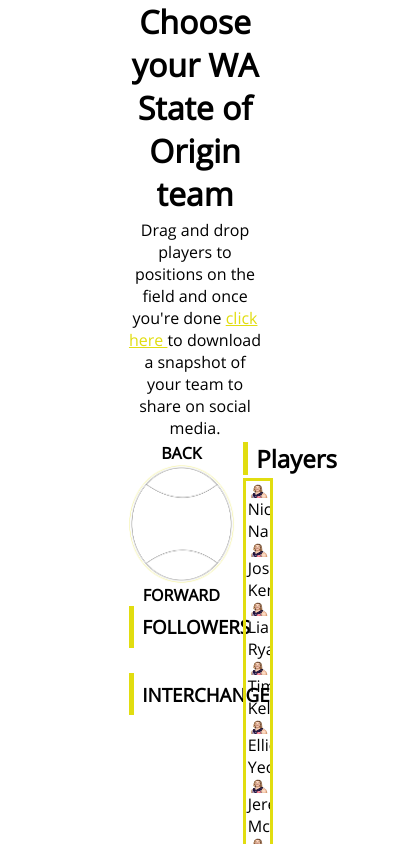
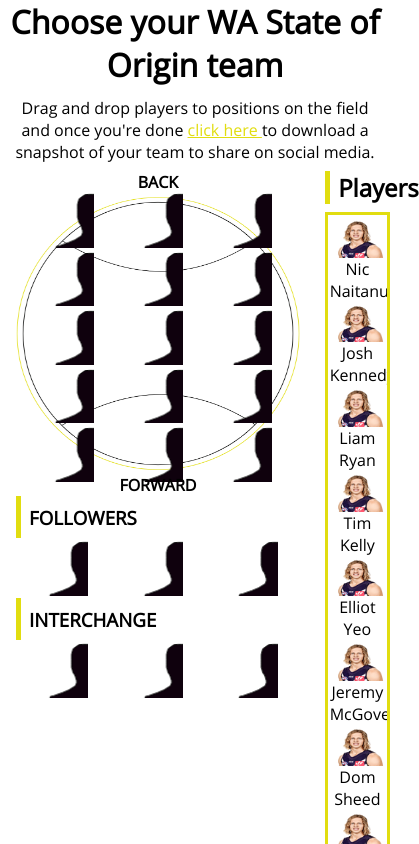
Before and after one commit to benfanderson/wa-state-of-origin-team, a website built with webpack: page src/index.html in a window 390 px wide. Shown: the top 844 px of the page, 419 px wide, since content can reach past the window. Built offline with nearby package versions, Linux system fonts and the light colour scheme; what @shopify/draggable would draw is missing.

Commit message:
Added colour variable and tablet styles

```diff
--- a/src/style.scss
+++ b/src/style.scss
@@ -6,6 +6,8 @@
       url('./assets/fonts/open-sans-v17-latin-regular.woff2') format('woff2'),
       url('./assets/fonts/open-sans-v17-latin-regular.woff') format('woff');
   }
+
+  $color-yellow: #e1dd10;;
 
 *{
     padding: 0;
@@ -30,7 +32,7 @@
 }
 
 #click {
-    color: #e1dd10;
+    color: $color-yellow;
     text-decoration: underline;
     cursor: pointer;
 }
@@ -38,13 +40,13 @@
 h2{
     margin-bottom: 15%;
     padding-left: 1vh;
-    border-left: solid  #e1dd10 5px;
+    border-left: solid  $color-yellow 5px;
 }
 
 h3 {
     width: 100%;
     padding: 1vh;
-    border-left: solid  #e1dd10 5px;
+    border-left: solid $color-yellow 5px;
     font-weight: bold;
 }
 
@@ -93,8 +95,6 @@ h3 {
     font-size: 0.8em;
     background-image: url('./assets/images/placeholder.png');
     background-repeat: no-repeat;
-
-
 }
 
 #squad{
@@ -120,3 +120,17 @@ h3 {
     width: 100%;
     height: auto;
 }
+
+//Styling fof tablet portrait view
+
+@media (max-width: 800px) {
+
+    #container{
+        width: 95%;
+    }
+
+    .pos {
+        width: 13vw;
+        height: 14vw;
+    }
+}
```
